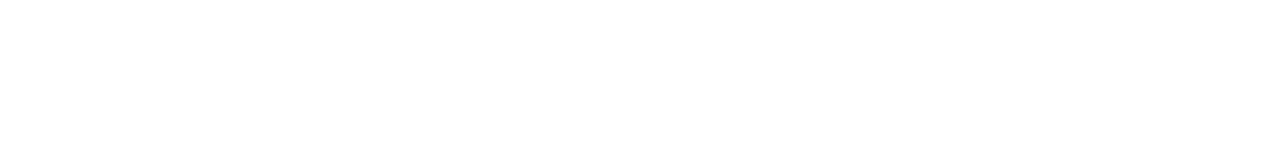
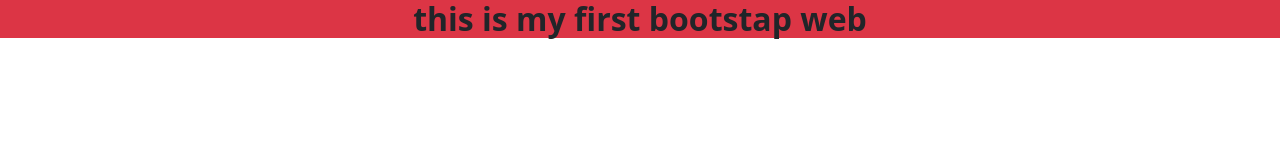
Before and after one commit to aqdas7863/lecture-10, a plain HTML site: page index.html in a window 1280 px wide. Drawn offline with nearby package versions, Linux system fonts and the light colour scheme.

Commit message:
save all changes

```diff
--- a/index.html
+++ b/index.html
@@ -4,11 +4,12 @@
     <meta charset="utf-8">
     <meta name="viewport" content="width=device-width, initial-scale=1">
     <title>Bootstrap demo</title>
+    <link rel="stylesheet" href="./index.css"/>
     <link href="https://cdn.jsdelivr.net/npm/bootstrap@5.3.2/dist/css/bootstrap.min.css" rel="stylesheet" integrity="sha384-T3c6CoIi6uLrA9TneNEoa7RxnatzjcDSCmG1MXxSR1GAsXEV/Dwwykc2MPK8M2HN" crossorigin="anonymous">
   </head>
   <body>
 
-   <h1></h1>
+   <h1 class="text-center bg-danger fs-2 fw-bold">this is my first bootstap web</h1>
 
 
 
```
Also changed, not shown: index.css (added).
